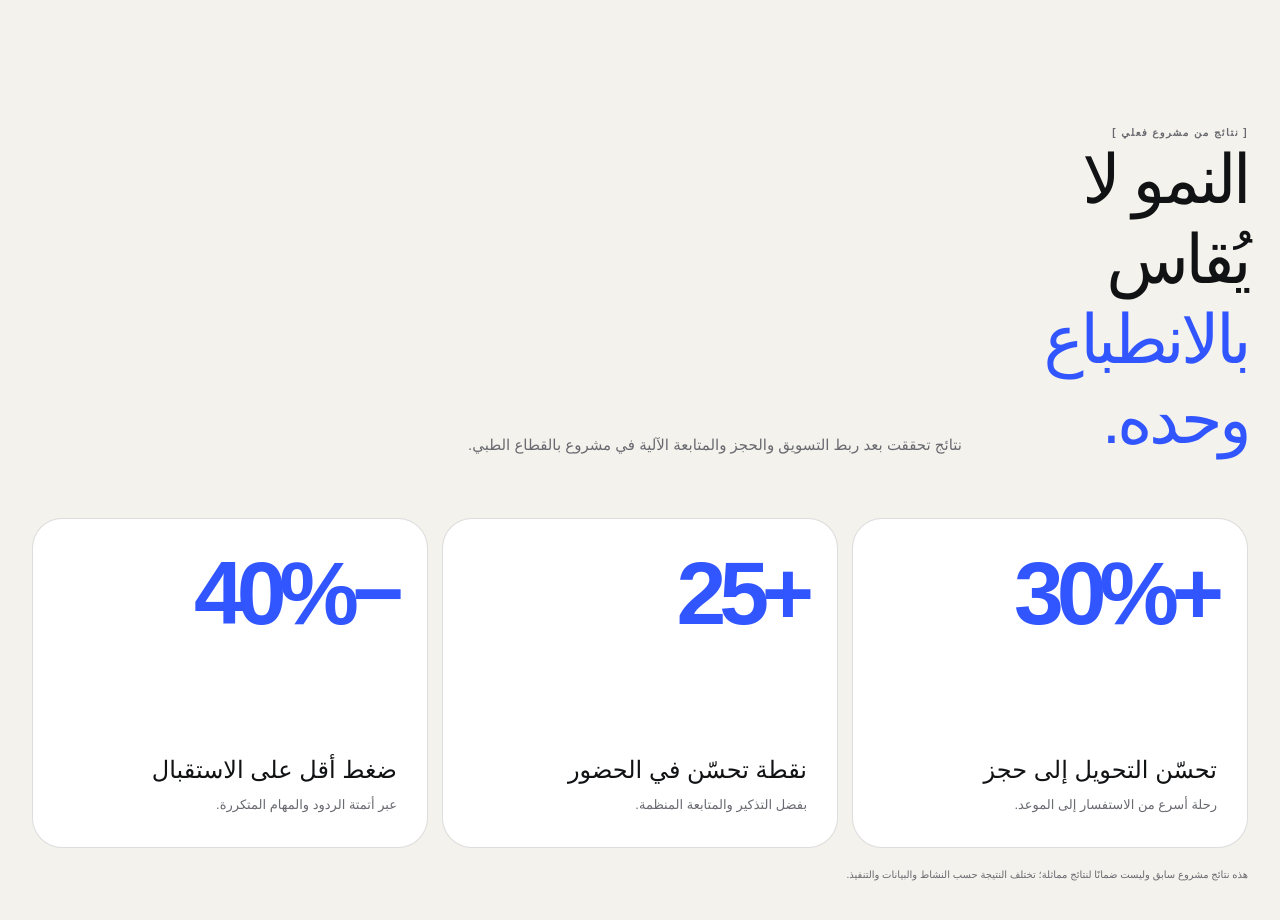
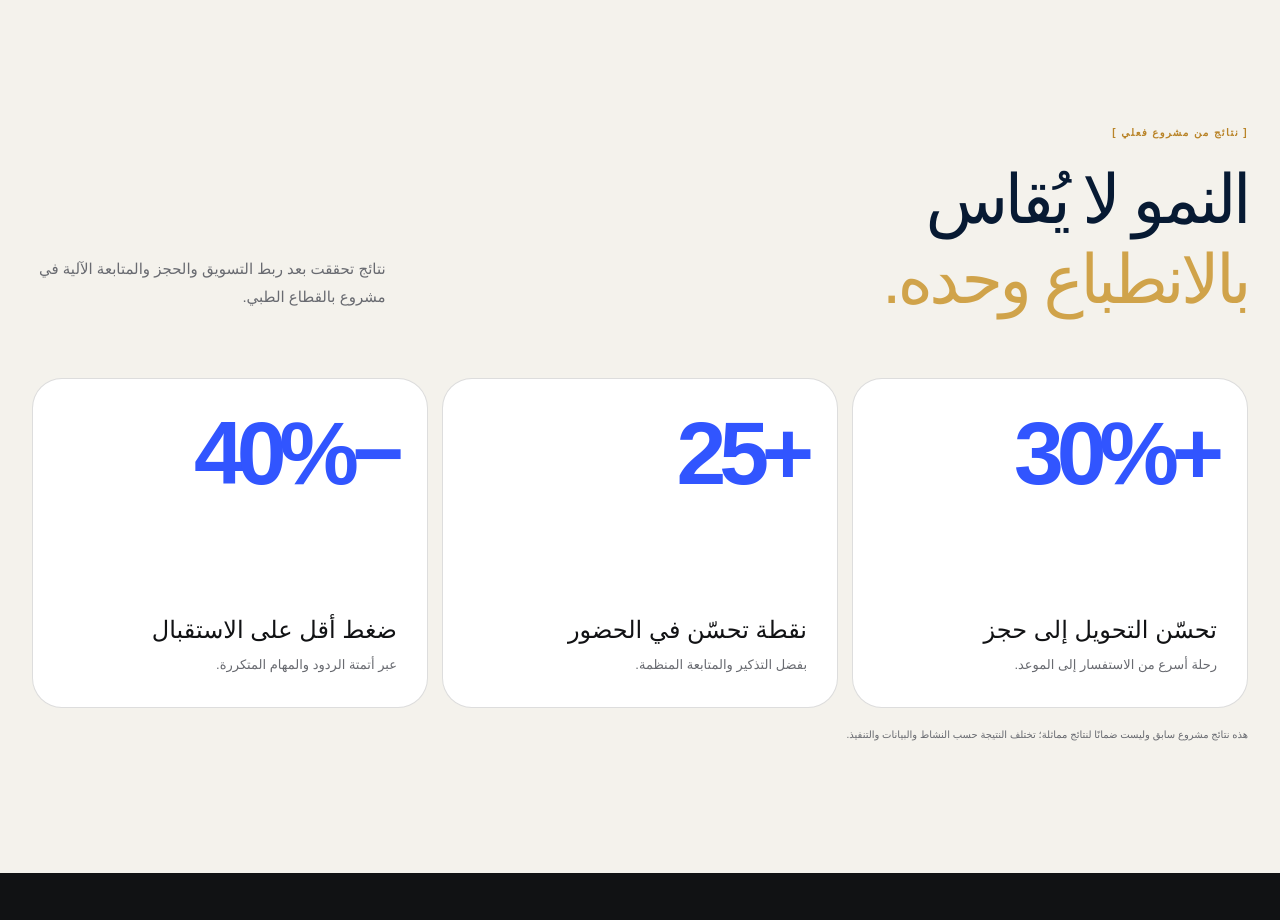
Before and after one commit to mohammedrashad2011-ui/Dewank-2026-website, a Next.js app: page / in a window 1280 px wide. Shown: the part 1720-2640 px from the top of the page. Built offline with nearby package versions, Linux system fonts and the light colour scheme; a web font is replaced by a local one.

Commit message:
style: apply Dewank accents to proof section

```diff
--- a/app/globals.css
+++ b/app/globals.css
@@ -623,9 +623,10 @@ body{
 .trust-strip{display:grid;grid-template-columns:repeat(4,1fr);border-top:1px solid var(--line);border-bottom:1px solid var(--line);margin-top:36px}
 .trust-strip span{display:flex;align-items:center;gap:16px;padding:22px;border-left:1px solid var(--line);font-weight:800}
 .trust-strip span:last-child{border-left:0}.trust-strip b{font:700 10px Arial;color:var(--blue)}
-.proof-section{padding:130px 0}.proof-copy{display:grid;grid-template-columns:.55fr 1.25fr .8fr;gap:50px;align-items:end;margin-bottom:58px}
-.proof-copy h2{font-size:clamp(48px,5.3vw,76px);line-height:1.18;letter-spacing:-.055em;margin:0}.proof-copy h2 em,.case-study h2 em{font-style:normal;color:var(--blue)}
-.proof-copy p{margin:0;color:var(--muted);font-size:15px;line-height:1.9}
+.proof-section{padding:130px 0}.proof-copy{display:grid;grid-template-columns:minmax(0,1.35fr) minmax(260px,.65fr);gap:clamp(70px,10vw,150px);align-items:end;margin-bottom:58px}
+.proof-heading{display:flex;flex-direction:column;align-items:flex-start;gap:20px}.proof-heading .section-label{color:#b98428}
+.proof-copy h2{font-size:clamp(48px,5.3vw,76px);line-height:1.18;letter-spacing:-.055em;margin:0;color:#071a33}.proof-copy h2 em{font-style:normal;color:#d0a34a}.case-study h2 em{font-style:normal;color:var(--blue)}
+.proof-copy p{max-width:410px;margin:0 0 8px;color:var(--muted);font-size:15px;line-height:1.9}
 .proof-grid{display:grid;grid-template-columns:repeat(3,1fr);gap:14px}
 .proof-grid article{min-height:330px;border:1px solid var(--line);border-radius:30px;padding:30px;background:#fff;display:flex;flex-direction:column}
 .proof-grid strong{font:900 clamp(64px,7vw,100px)/1 Arial;letter-spacing:-.08em;color:var(--blue)}
```
